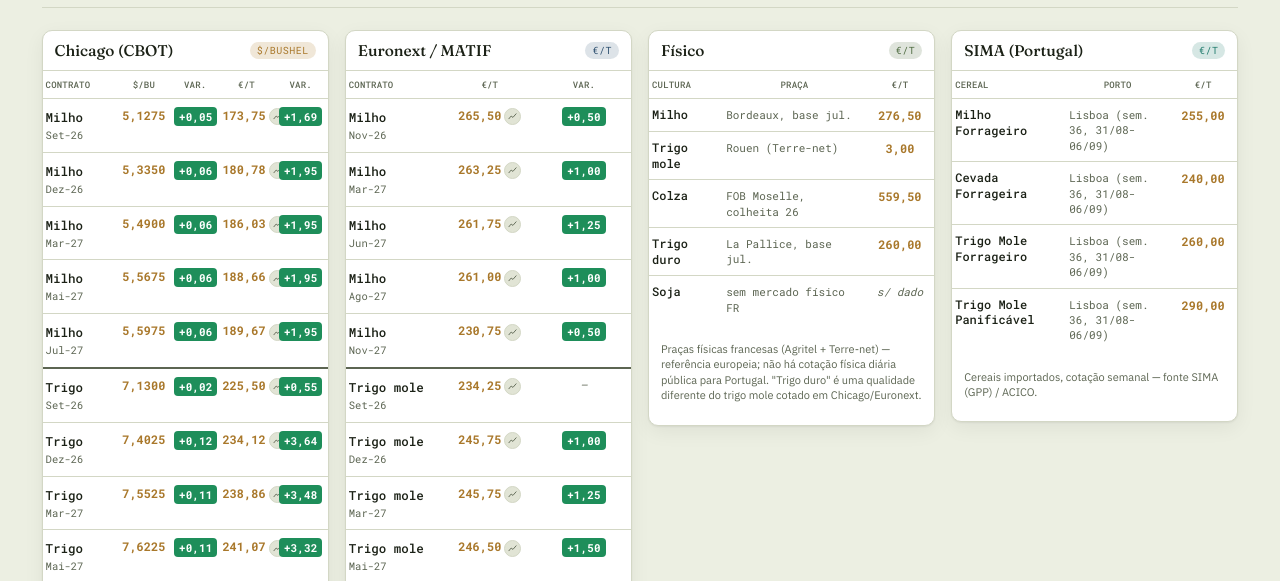
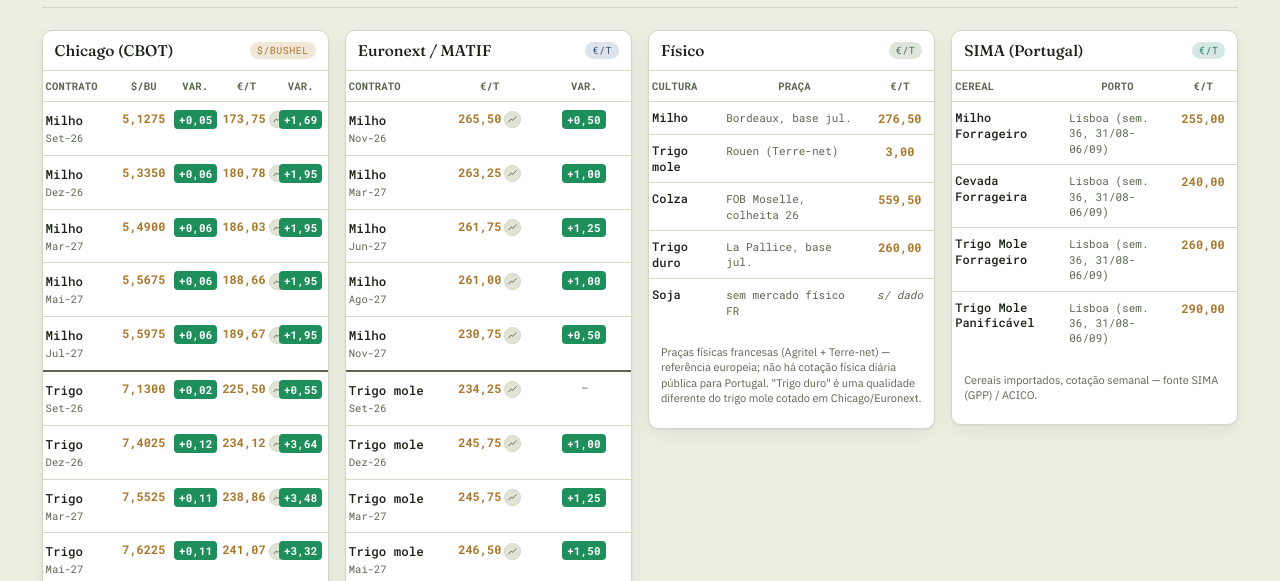
Before and after one commit to deptecnicocerpro-spec/AgriCerpro, a plain HTML site: page index.html in a window 1280 px wide. Shown: the part 187-768 px from the top of the page. Drawn offline with Linux system fonts and the light colour scheme.

Commit message:
Bold and enlarge table column headers

```diff
--- a/index.html
+++ b/index.html
@@ -334,11 +334,11 @@
   }
   table.board-table th {
     text-align: center;
-    font-size: 9px;
+    font-size: 10.5px;
     text-transform: uppercase;
     letter-spacing: 0.02em;
     color: var(--muted);
-    font-weight: 500;
+    font-weight: 700;
     padding: 8px 3px;
     border-bottom: 1px solid var(--line);
     overflow-wrap: break-word;
```
